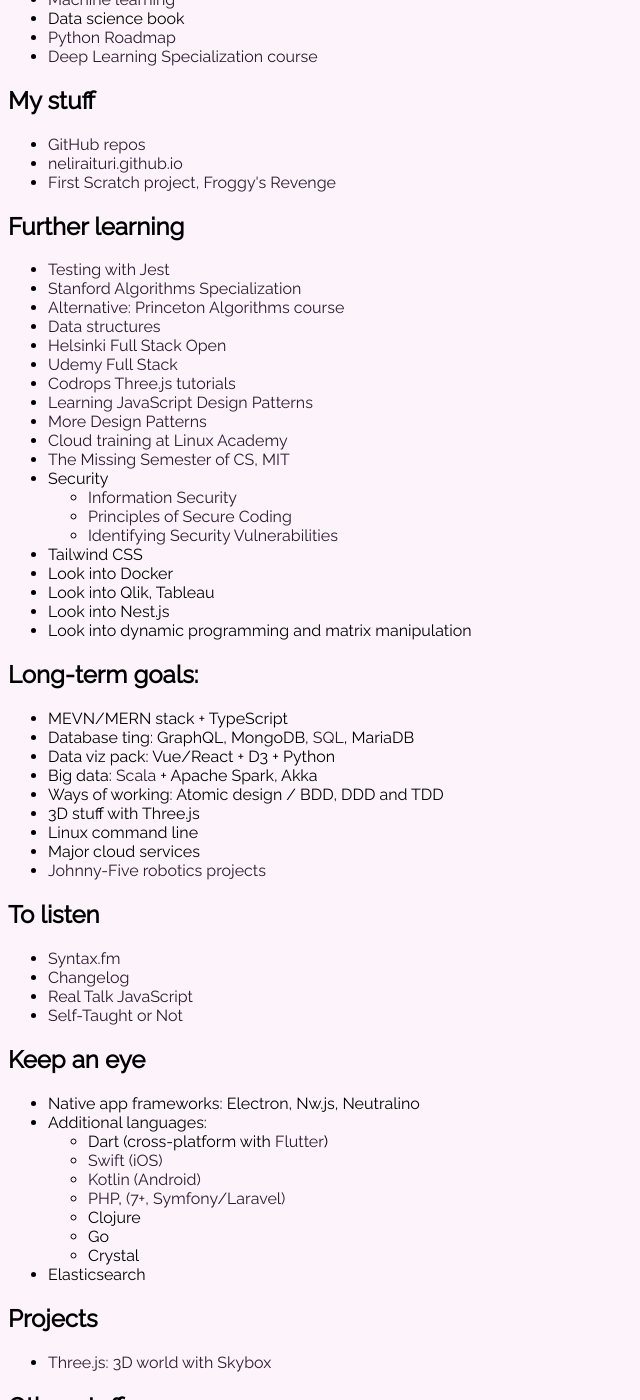
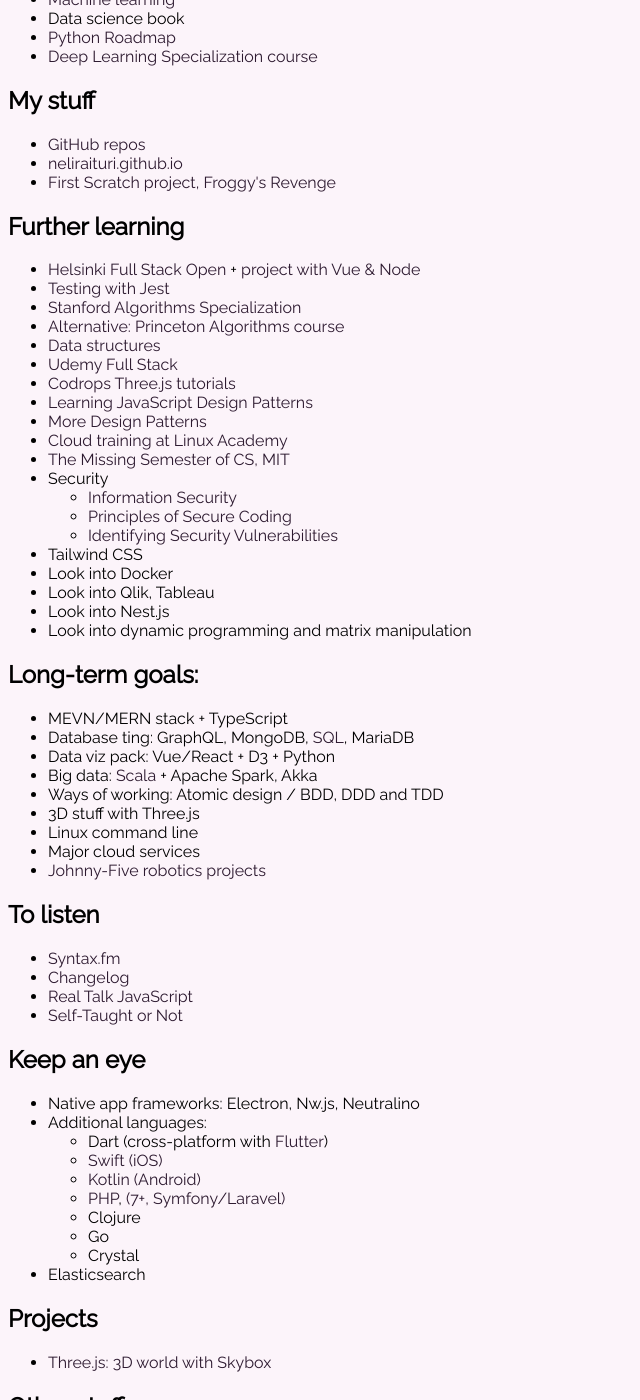
Before and after one commit to neliraituri/neliraituri.github.io, a Jekyll site: the page index.html, which Jekyll copies as it is, in a window 1280 px wide and 1400 px high, scrolled down 1207 px. Shown: the whole window, without its empty margins (0-640 px from the left). Built offline with Jekyll 4.4.1, drawn with Linux system fonts in a browser that asks for light colours.

Commit message:
Adds project, link

```diff
--- a/index.html
+++ b/index.html
@@ -81,11 +81,12 @@
     </ul>
   <h2>Further learning</h2>
     <ul>
+      <li><a href="https://fullstackopen.com/">Helsinki Full Stack Open</a> +
+        <a href="https://github.com/fullstack-hy2020/misc/blob/master/harjoitustyo-hy.md">project with Vue & Node</a></li>
       <li><a href="https://www.valentinog.com/blog/jest/">Testing with Jest</a></li>
       <li><a href="https://www.coursera.org/specializations/algorithms">Stanford Algorithms Specialization</a></li>
       <li><a href="https://www.coursera.org/learn/algorithms-part1#syllabus">Alternative: Princeton Algorithms course</a></li>
       <li><a href="https://www.youtube.com/watch?v=RBSGKlAvoiM">Data structures</a></li>
-      <li><a href="https://fullstackopen.com/">Helsinki Full Stack Open</a></li>
       <li><a href="https://www.udemy.com/course/node-with-react-fullstack-web-development/learn/lecture/">Udemy Full Stack</a></li>
       <li><a href="https://tympanus.net/codrops/category/tutorials/">Codrops Three.js tutorials</a></li>
       <li><a href="https://addyosmani.com/resources/essentialjsdesignpatterns/book/">Learning JavaScript Design Patterns</a></li>
```
Also changed, not shown: other parts of index.html (+1 -0 lines).
